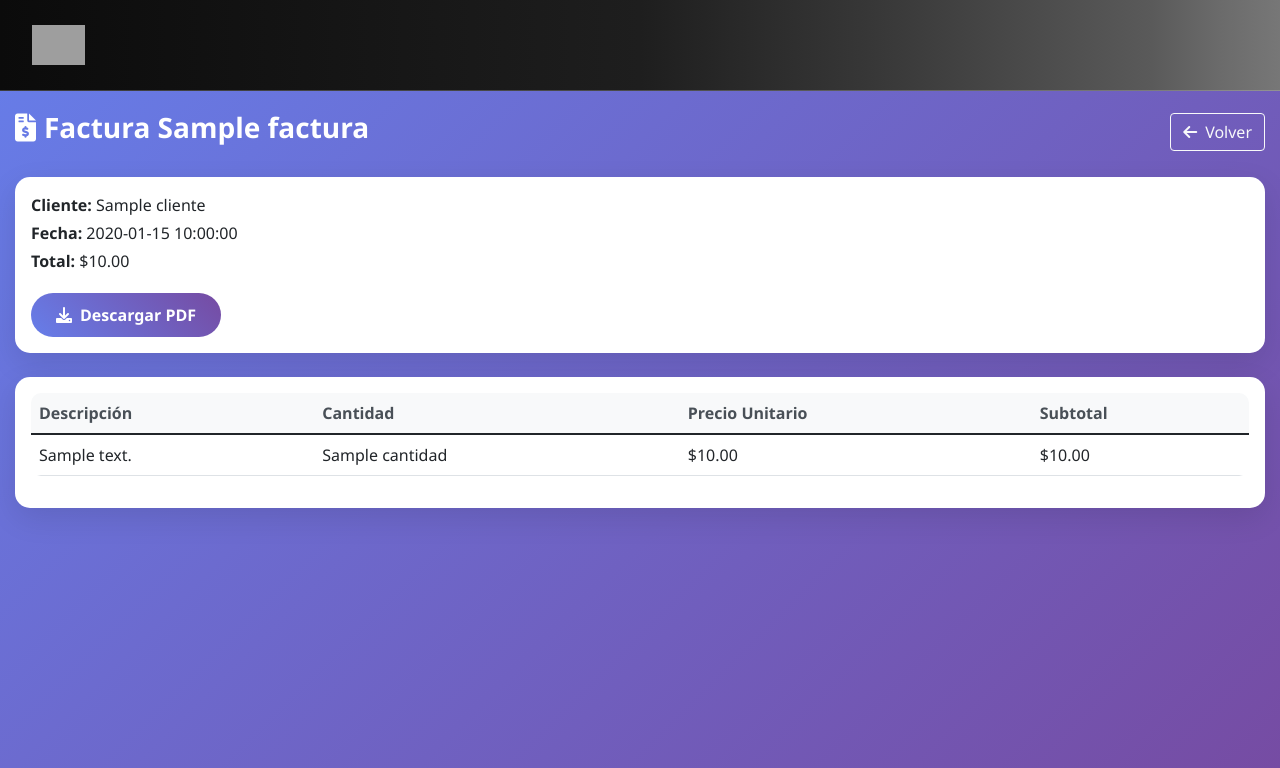
After one commit to WstdCodex/App-Vendedores2, a Flask app: template templates/factura_detalle.html in a window 1280 px wide. The commit adds this page. Shown: the top 768 px of the page. Run offline with Flask 3, Linux system fonts and the light colour scheme; the template is opened without the code that fills it: most values are stand-ins (such as "Sample title", 1, 10 or a date in 2020); some libraries are stand-ins or nearby versions; grey boxes are pictures that could not be loaded.

Commit message:
Add invoice detail view with PDF download

```diff
--- a/app.py
+++ b/app.py
@@ -1,8 +1,6 @@
 # app.py
-from flask import Flask, render_template, request, redirect, url_for, session, flash, jsonify
+from flask import Flask, render_template, request, redirect, url_for, session, flash, jsonify, Response
 from odoo_connection import OdooConnection
-from datetime import datetime
-import os
 
 app = Flask(__name__)
 app.secret_key = 'tu_clave_secreta_aqui'  # Cambiar por una clave segura
@@ -110,6 +108,50 @@ def cliente_detalle(cliente_id):
         flash(f'Error al cargar cliente: {str(e)}', 'error')
         return redirect(url_for('clientes'))
 
+@app.route('/clientes/<int:cliente_id>/factura/<int:factura_id>')
+def factura_detalle(cliente_id, factura_id):
+    if 'user_id' not in session:
+        return redirect(url_for('login'))
+
+    try:
+        odoo = OdooConnection(ODOO_CONFIG['url'], ODOO_CONFIG['db'],
+                              session['username'], session['password'])
+        odoo.uid = session['user_id']
+
+        factura = odoo.get_factura(factura_id)
+        if not factura:
+            flash('Factura no encontrada', 'error')
+            return redirect(url_for('cliente_detalle', cliente_id=cliente_id))
+
+        return render_template('factura_detalle.html', factura=factura, cliente_id=cliente_id)
+    except Exception as e:
+        flash(f'Error al cargar factura: {str(e)}', 'error')
+        return redirect(url_for('cliente_detalle', cliente_id=cliente_id))
+
+@app.route('/facturas/<int:factura_id>/pdf')
+def descargar_factura_pdf(factura_id):
+    if 'user_id' not in session:
+        return redirect(url_for('login'))
+
+    try:
+        odoo = OdooConnection(ODOO_CONFIG['url'], ODOO_CONFIG['db'],
+                              session['username'], session['password'])
+        odoo.uid = session['user_id']
+
+        pdf_content = odoo.get_factura_pdf(factura_id)
+        if not pdf_content:
+            flash('No se pudo generar el PDF de la factura', 'error')
+            return redirect(request.referrer or url_for('dashboard'))
+
+        response = Response(pdf_content, mimetype='application/pdf')
+        response.headers['Content-Disposition'] = (
+            f'attachment; filename=factura_{factura_id}.pdf'
+        )
+        return response
+    except Exception as e:
+        flash(f'Error al descargar factura: {str(e)}', 'error')
+        return redirect(request.referrer or url_for('dashboard'))
+
 @app.route('/api/buscar-facturas')
 def buscar_facturas():
     if 'user_id' not in session:
--- /dev/null
+++ b/templates/factura_detalle.html
@@ -0,0 +1,56 @@
+{% extends "base.html" %}
+
+{% block title %}Factura {{ factura.nombre }}{% endblock %}
+
+{% block content %}
+<div class="row">
+    <div class="col-12">
+        <div class="d-flex justify-content-between align-items-center mb-4">
+            <h3 class="fw-bold text-white">
+                <i class="fas fa-file-invoice-dollar me-2"></i>Factura {{ factura.nombre }}
+            </h3>
+            <a href="{{ url_for('cliente_detalle', cliente_id=cliente_id) }}" class="btn btn-outline-light">
+                <i class="fas fa-arrow-left me-2"></i>Volver
+            </a>
+        </div>
+
+        <div class="card factura-card mb-4">
+            <div class="card-body">
+                <p class="mb-1"><strong>Cliente:</strong> {{ factura.cliente }}</p>
+                <p class="mb-1"><strong>Fecha:</strong> {{ factura.fecha }}</p>
+                <p class="mb-1"><strong>Total:</strong> ${{ "%.2f"|format(factura.total) }}</p>
+                <a href="{{ url_for('descargar_factura_pdf', factura_id=factura.id) }}" class="btn btn-primary mt-3">
+                    <i class="fas fa-download me-2"></i>Descargar PDF
+                </a>
+            </div>
+        </div>
+
+        <div class="card">
+            <div class="card-body">
+                <div class="table-responsive">
+                    <table class="table table-hover">
+                        <thead>
+                            <tr>
+                                <th>Descripción</th>
+                                <th>Cantidad</th>
+                                <th>Precio Unitario</th>
+                                <th>Subtotal</th>
+                            </tr>
+                        </thead>
+                        <tbody>
+                            {% for linea in factura.lineas %}
+                            <tr>
+                                <td>{{ linea.descripcion }}</td>
+                                <td>{{ linea.cantidad }}</td>
+                                <td>${{ "%.2f"|format(linea.precio_unitario) }}</td>
+                                <td>${{ "%.2f"|format(linea.subtotal) }}</td>
+                            </tr>
+                            {% endfor %}
+                        </tbody>
+                    </table>
+                </div>
+            </div>
+        </div>
+    </div>
+</div>
+{% endblock %}
```
Also changed, not shown: odoo_connection.py (+61 -0 lines), templates/cliente_detalle.html (+6 -2 lines).
